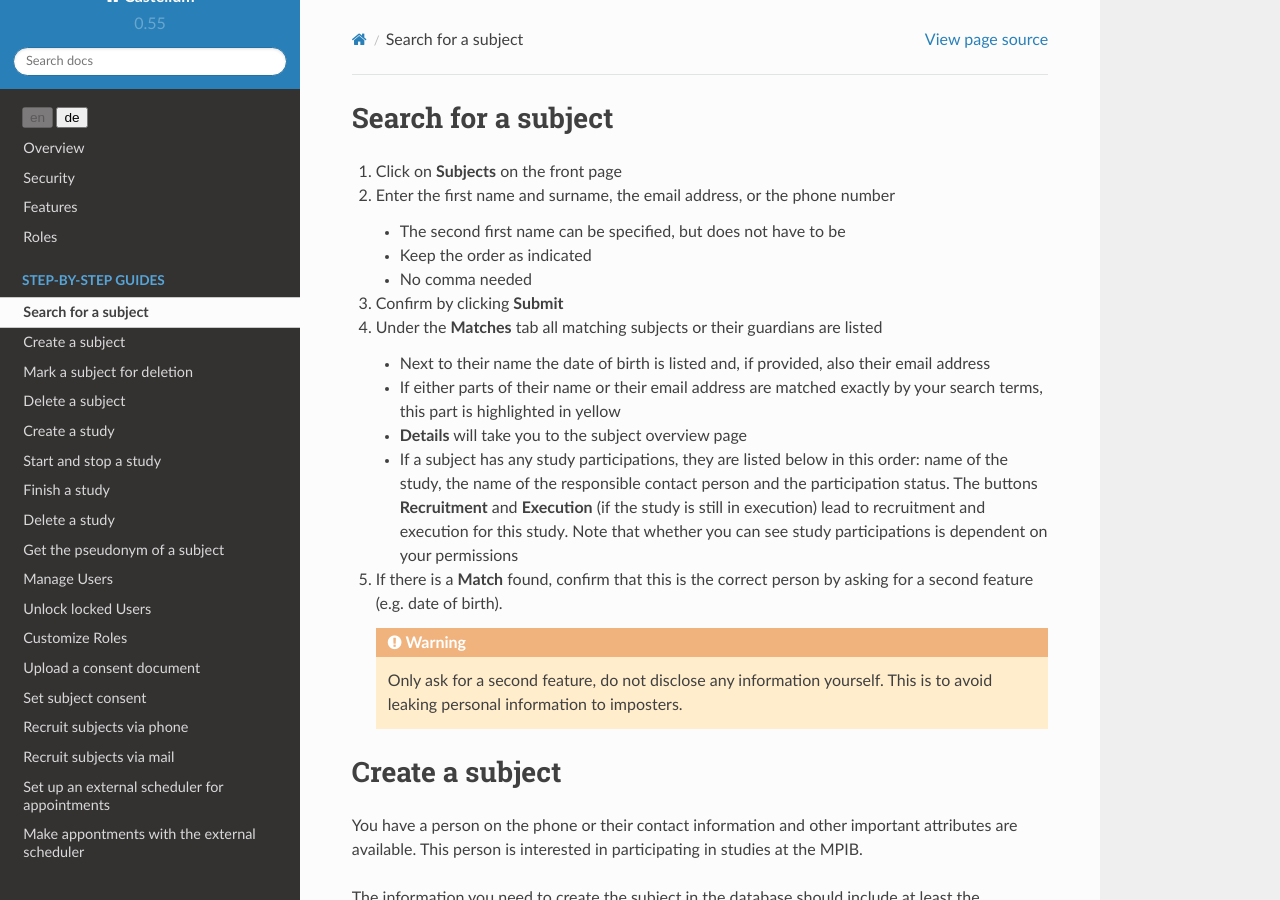
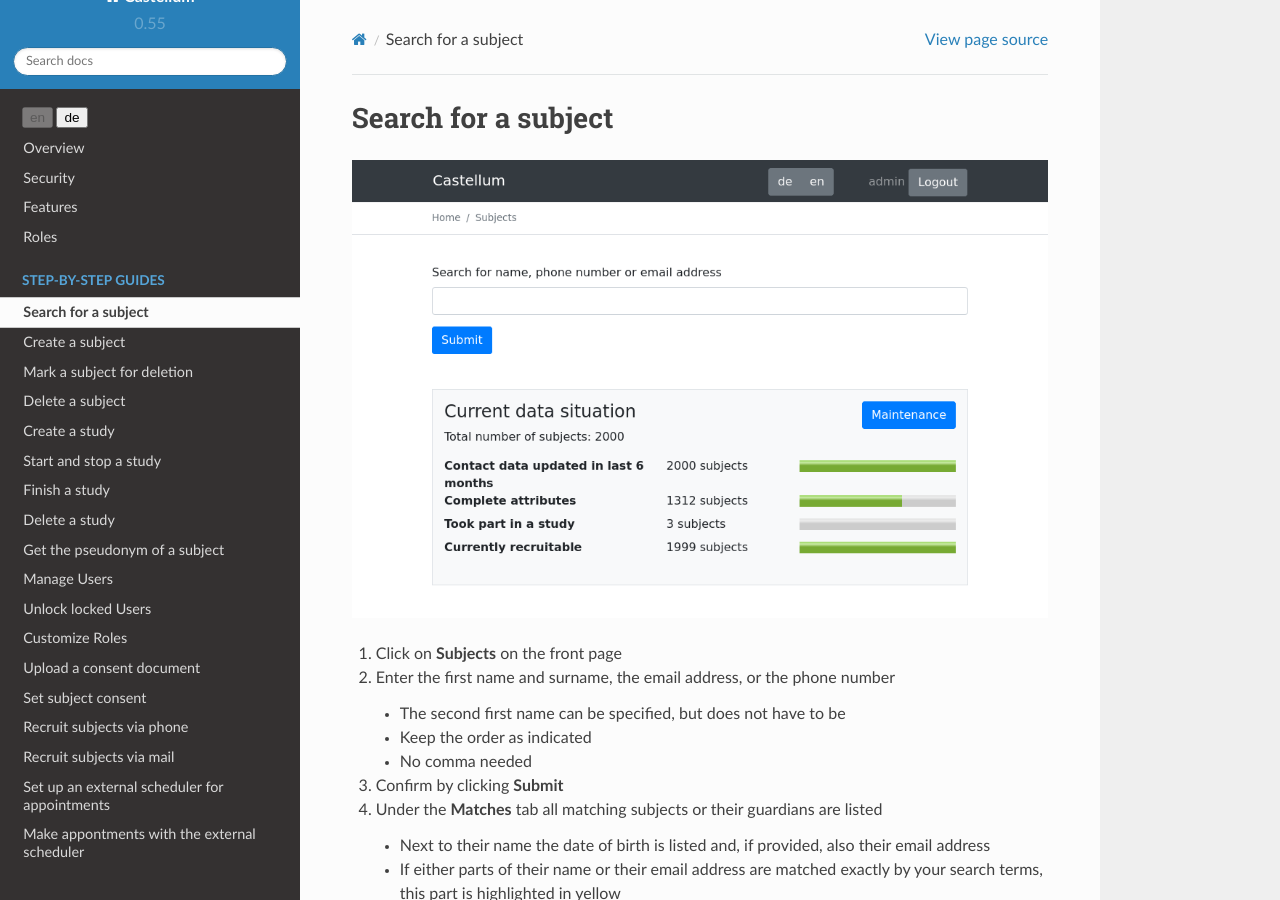
Before and after one commit to DouglasNeuroInformatics/castellum, a Sphinx documentation site: the page built from source/guides/subject-management.rst, in a window 1280 px wide and 900 px high. Built offline with Sphinx 7.4.7 and the Read the Docs theme 2.0.0, drawn with Linux system fonts in a browser that asks for light colours.

Commit message:
add subject search screenshot

```diff
--- a/source/guides/subject-management.rst
+++ b/source/guides/subject-management.rst
@@ -2,6 +2,8 @@
 
 Search for a subject
 ====================
+
+.. figure:: /_images/subject-search.png
 
 1.  Click on **Subjects** on the front page
 
```
Also changed, not shown: source/_images/subject-search.png (added).
